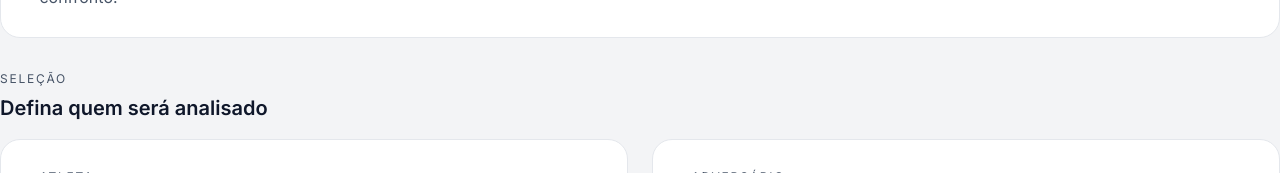
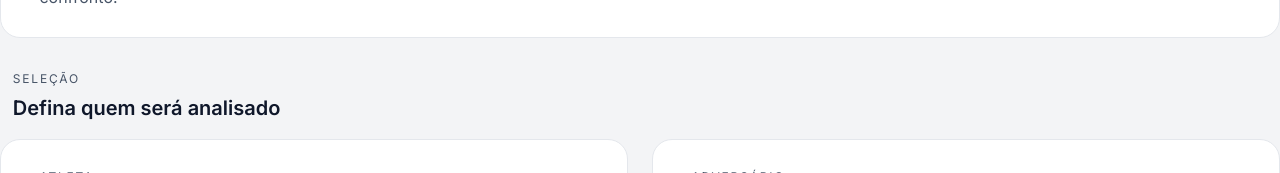
Before and after one commit to lucasxtech/JiuMetrics, a React app in the folder frontend/: page /strategy in a window 1280 px wide. Shown: the part 262-435 px from the top of the page. Built offline with nearby package versions, Linux system fonts and the light colour scheme; no server answers; the HTML template or start-up script is replaced by a standard one.

Commit message:
fix-style

```diff
--- a/frontend/src/pages/Strategy.jsx
+++ b/frontend/src/pages/Strategy.jsx
@@ -70,8 +70,8 @@ export default function Strategy() {
 
       <section>
         <div className="section-header">
-          <p className="section-header__eyebrow">Seleção</p>
-          <h2 className="section-header__title">Defina quem será analisado</h2>
+          <p className="section-header__eyebrow" style={{ marginLeft: "1vw" }}>Seleção</p>
+          <h2 className="section-header__title" style={{ marginLeft: "1vw" }}>Defina quem será analisado</h2>
         </div>
         <div className="grid gap-6 md:grid-cols-2">
           <article className="panel">
```
